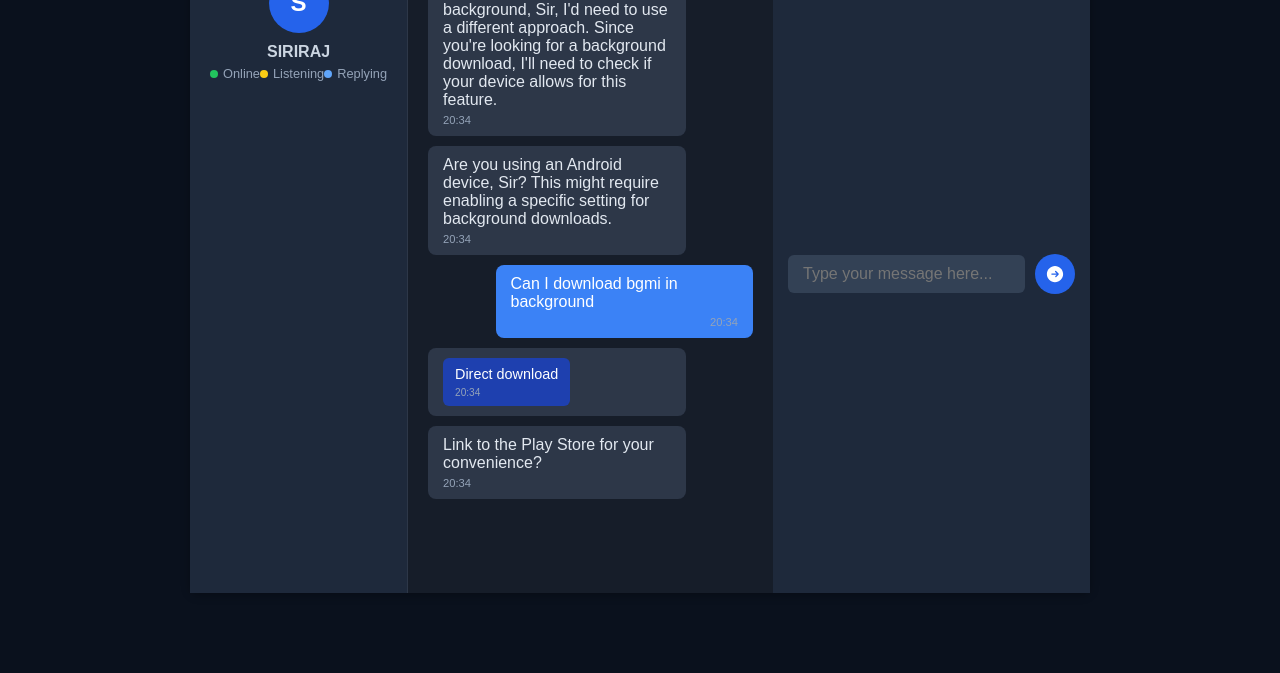
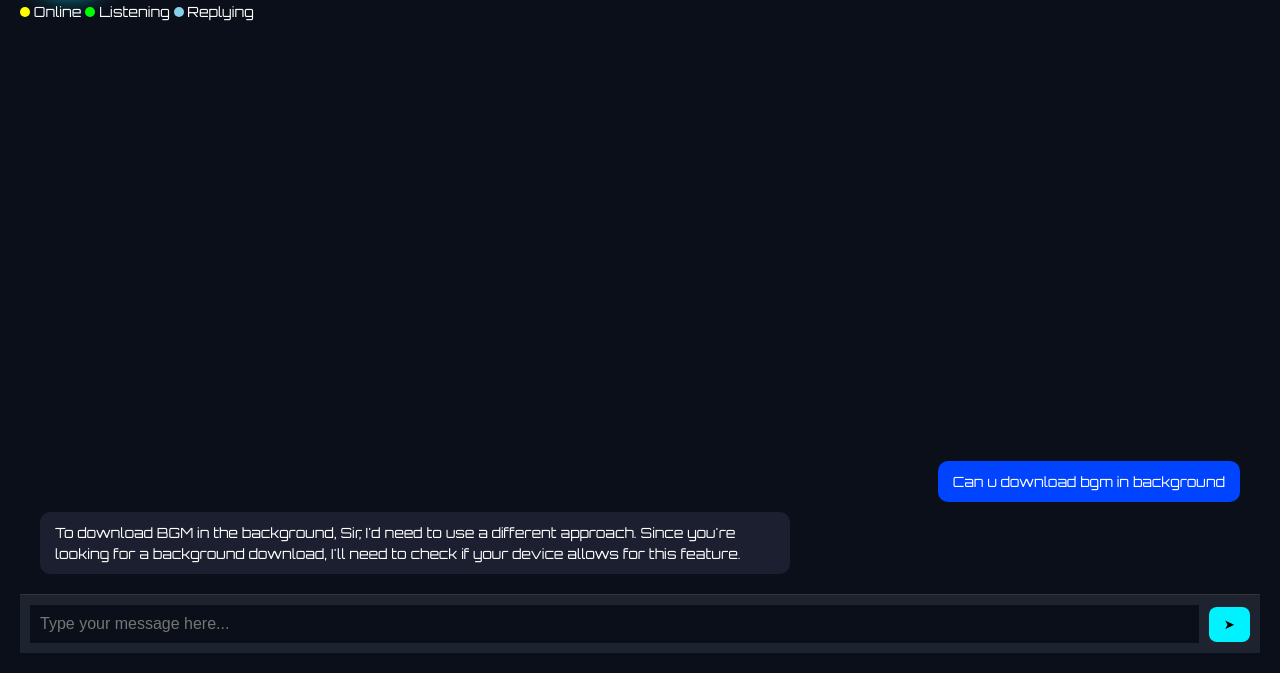
Before and after one commit to Necronofficial/NECRON-AI-ASSISTANT, a plain HTML site: page index.html in a window 1280 px wide. Shown: the part 127-800 px from the top of the page. Drawn offline with Linux system fonts and the light colour scheme.

Commit message:
Update index.html

```diff
--- a/index.html
+++ b/index.html
@@ -1,60 +1,150 @@
-<!DOCTYPE html>
-<html lang="en">
+<!DOCTYPE html><html lang="en">
 <head>
- <meta charset="UTF-8">
- <meta name="viewport" content="width=device-width, initial-scale=1.0">
- <title>Chat UI</title>
- <link rel="stylesheet" href="style.css">
+  <meta charset="UTF-8" />
+  <meta name="viewport" content="width=device-width, initial-scale=1.0" />
+  <title>SRIRAJ AI Assistant</title>
+  <link href="https://fonts.googleapis.com/css2?family=Orbitron&display=swap" rel="stylesheet" />
+  <style>
+    body {
+      margin: 0;
+      font-family: 'Orbitron', sans-serif;
+      background-color: #0b0f1a;
+      color: white;
+    }
+    .container {
+      display: flex;
+      flex-direction: column;
+      height: 100vh;
+      padding: 20px;
+      box-sizing: border-box;
+    }
+    .header {
+      display: flex;
+      justify-content: space-between;
+      align-items: center;
+    }
+    .avatar {
+      width: 100px;
+      height: 100px;
+      border-radius: 50%;
+      background: radial-gradient(circle, #00f2ff, #001f3f);
+      display: flex;
+      align-items: center;
+      justify-content: center;
+      font-size: 36px;
+      animation: glow 2s infinite ease-in-out;
+    }
+    @keyframes glow {
+      0% { box-shadow: 0 0 10px #00f2ff; }
+      50% { box-shadow: 0 0 25px #00f2ff; }
+      100% { box-shadow: 0 0 10px #00f2ff; }
+    }
+    .status {
+      margin-top: 10px;
+      font-size: 14px;
+    }
+    .status span {
+      display: inline-block;
+      width: 10px;
+      height: 10px;
+      border-radius: 50%;
+    }
+    .status .online { background: yellow; }
+    .status .listening { background: lime; }
+    .status .replying { background: skyblue; }.chat {
+  flex: 1;
+  display: flex;
+  flex-direction: column;
+  justify-content: flex-end;
+  overflow-y: auto;
+  padding: 20px;
+  gap: 10px;
+}
+.message {
+  max-width: 60%;
+  padding: 10px 15px;
+  border-radius: 10px;
+  font-size: 14px;
+  line-height: 1.5;
+  animation: fadeIn 0.5s ease-in-out;
+}
+.message.user { background: #0044ff; align-self: flex-end; }
+.message.bot { background: #1c1f2f; align-self: flex-start; }
+
+@keyframes fadeIn {
+  from { opacity: 0; transform: translateY(10px); }
+  to { opacity: 1; transform: translateY(0); }
+}
+
+.input-bar {
+  display: flex;
+  align-items: center;
+  padding: 10px;
+  background: #1e2330;
+  border-top: 1px solid #333;
+}
+.input-bar input {
+  flex: 1;
+  padding: 10px;
+  background: #0b0f1a;
+  border: none;
+  color: white;
+  font-size: 16px;
+}
+.input-bar button {
+  background: #00f2ff;
+  border: none;
+  padding: 10px 15px;
+  margin-left: 10px;
+  border-radius: 8px;
+  cursor: pointer;
+}
+
+  </style>
 </head>
 <body>
- <div class="chat-container">
-  <div class="sidebar">
-   <div class="user-profile">
-    <div class="avatar">
-     <span>S</span>
-    </div>
-    <div class="user-info">
-     <span class="username">SIRIRAJ</span>
-     <span class="status">
-      <span class="online-indicator"></span> Online
-      <span class="listening-indicator"></span> Listening
-      <span class="typing-indicator"></span> Replying
-     </span>
-    </div>
-   </div>
-  </div>
-  <div class="chat-area">
-   <div class="message received">
-    <p>To download BGMI in the background, Sir, I'd need to use a different approach. Since you're looking for a background download, I'll need to check if your device allows for this feature.</p>
-    <span class="timestamp">20:34</span>
-   </div>
-   <div class="message received">
-    <p>Are you using an Android device, Sir? This might require enabling a specific setting for background downloads.</p>
-    <span class="timestamp">20:34</span>
-   </div>
-   <div class="message sent">
-    <p>Can I download bgmi in background</p>
-    <span class="timestamp">20:34</span>
-   </div>
-   <div class="message received">
-    <div class="direct-download">
-     Direct download
-     <span class="timestamp">20:34</span>
-    </div>
-   </div>
-   <div class="message received">
-    <p>Link to the Play Store for your convenience?</p>
-    <span class="timestamp">20:34</span>
-   </div>
-  </div>
-  <div class="input-area">
-   <input type="text" placeholder="Type your message here...">
-   <button class="send-button">
-    <svg xmlns="http://www.w3.org/2000/svg" viewBox="0 0 24 24" fill="currentColor" class="w-6 h-6">
-     <path fill-rule="evenodd" d="M12 2.25c-5.384 0-9.75 4.366-9.75 9.75s4.366 9.75 9.75 9.75 9.75-4.366 9.75-9.75S17.384 2.25 12 2.25zm4.28 10.28a.75.75 0 000-1.06l-3-3a.75.75 0 10-1.06 1.06l1.72 1.72H8.25a.75.75 0 000 1.5h5.94l-1.72 1.72a.75.75 0 101.06 1.06l3-3z" clip-rule="evenodd" />
-    </svg>
-   </button>
-  </div>
- </div>
-</body>
+  <div class="container">
+    <div class="header">
+      <div>
+        <div class="avatar">S</div>
+        <div class="status">
+          <span class="online"></span> Online
+          <span class="listening"></span> Listening
+          <span class="replying"></span> Replying
+        </div>
+      </div>
+      <div>
+        <h2>SRIRAJ<br><span style="font-size: 14px; font-weight: normal;">AI Assistant 🤖</span></h2>
+      </div>
+    </div><div class="chat" id="chat">
+  <div class="message user">Can u download bgm in background</div>
+  <div class="message bot">To download BGM in the background, Sir, I'd need to use a different approach. Since you're looking for a background download, I'll need to check if your device allows for this feature.</div>
+</div>
+
+<div class="input-bar">
+  <input type="text" placeholder="Type your message here..." id="input" />
+  <button onclick="sendMessage()">➤</button>
+</div>
+
+  </div>  <script>
+    function sendMessage() {
+      const input = document.getElementById('input');
+      const chat = document.getElementById('chat');
+      const userMsg = document.createElement('div');
+      userMsg.className = 'message user';
+      userMsg.textContent = input.value;
+      chat.appendChild(userMsg);
+
+      setTimeout(() => {
+        const botMsg = document.createElement('div');
+        botMsg.className = 'message bot';
+        botMsg.textContent = `You said: ${input.value}`;
+        chat.appendChild(botMsg);
+        chat.scrollTop = chat.scrollHeight;
+      }, 500);
+
+      input.value = '';
+      chat.scrollTop = chat.scrollHeight;
+    }
+  </script></body>
 </html>
```
